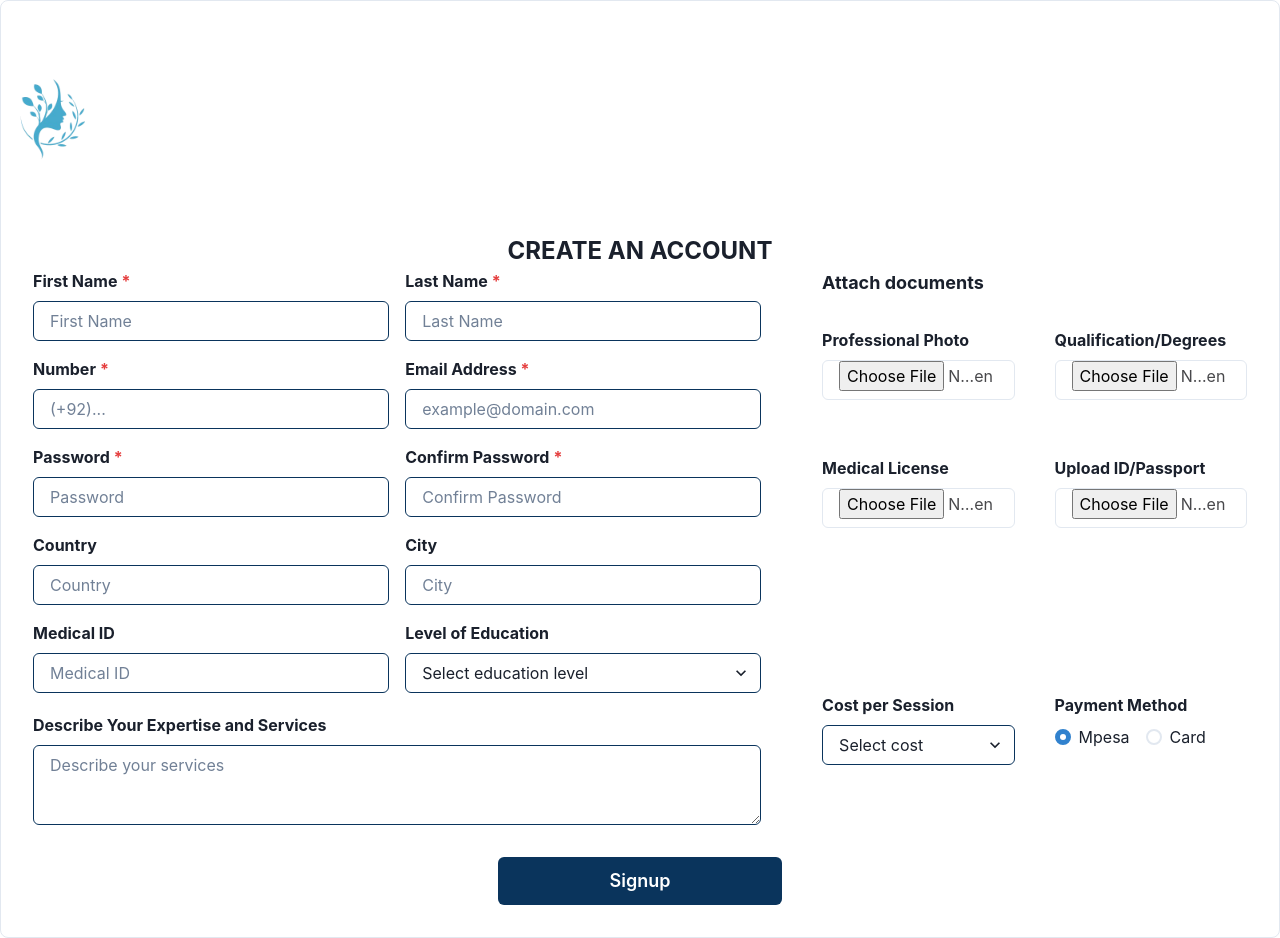
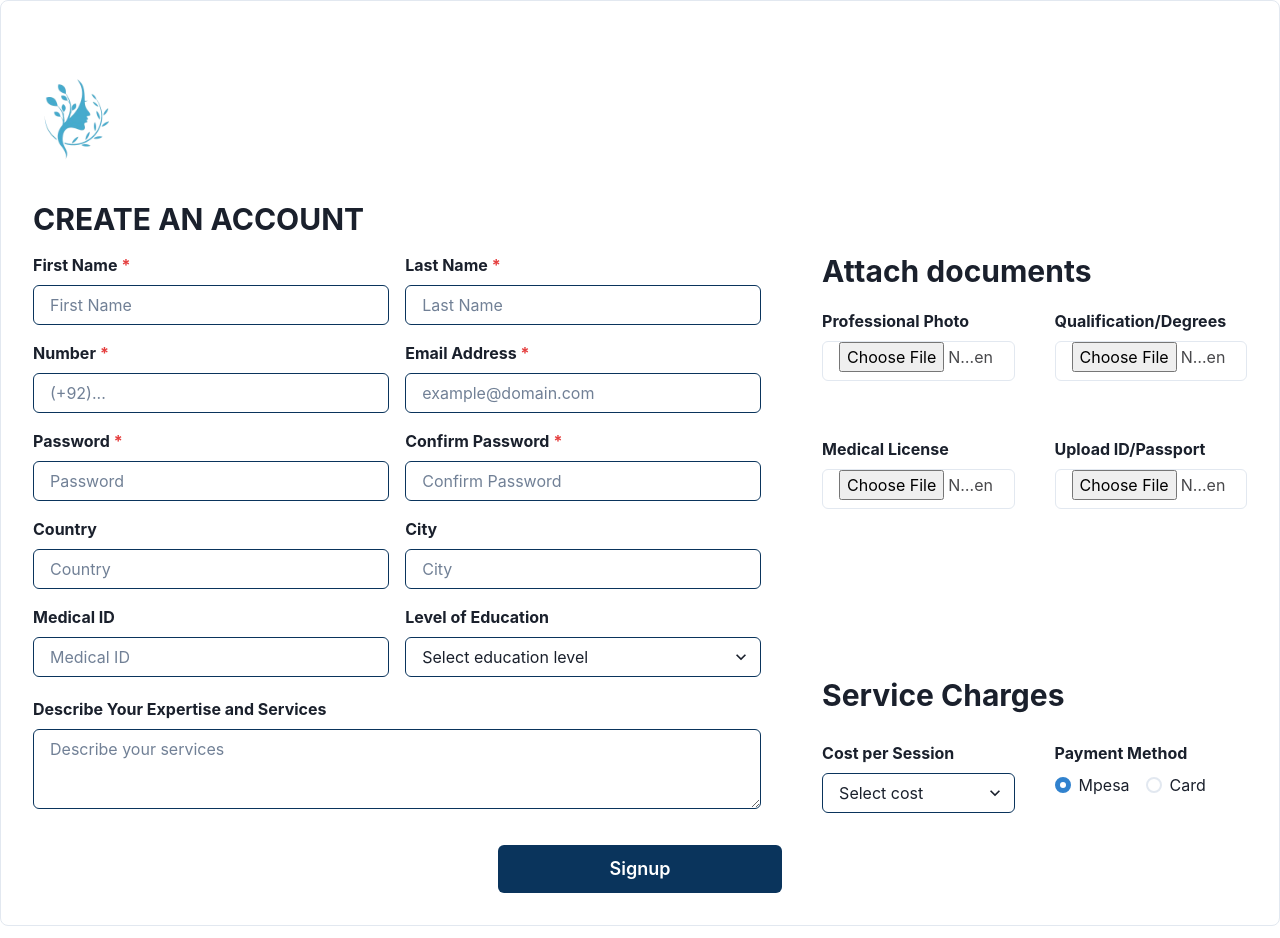
Before and after one commit to MariaGKimani/DermaConnect, a React (Vite) app in the folder frontend/: page /dermatologistSignup in a window 1280 px wide. Built offline with nearby package versions, Linux system fonts and the light colour scheme.

Commit message:
Adds missing headings and aligns headings

```diff
--- a/frontend/src/pages/DermSignUp.jsx
+++ b/frontend/src/pages/DermSignUp.jsx
@@ -1,6 +1,7 @@
 import React from "react";
 import {
-  Box, Button, FormControl, Image, FormLabel, Input, Select, Textarea, Flex, RadioGroup, Radio
+  Box, Button, FormControl, Image, FormLabel, Input, Select, Textarea, Flex, RadioGroup, Radio,
+  Heading
 } from "@chakra-ui/react";
 import logo from "../assets/Pink_Minimal_Skincare___Hair_Free_Logo__1_-removebg-preview.png";
 
@@ -8,11 +9,11 @@ const DermatologistSignupForm = () => {
   return (
     <Box p={'8'} borderWidth="1px" borderRadius="lg">
       <Box textAlign="center" mb={0}>
-        <Image src={logo} alt='dermaconnect-logo' height='200px' ml='-5rem' mb={0}/>
+        <Image src={logo} alt='dermaconnect-logo' height='200px' ml={'-3.5rem'}/>
       </Box>
-      <Box as="h1" fontSize="2xl" fontWeight="bold" textAlign="center" mb={'0'} >
+      <Heading as="h1" fontSize="3xl" fontWeight="bold" mt={'-2rem'} mb={'1rem'} >
         CREATE AN ACCOUNT
-      </Box>
+      </Heading>
 
       <Flex justify="space-between" align="flex-start" w="100%">
         <Flex direction="column" w="60%" gap={4}>
@@ -82,9 +83,9 @@ const DermatologistSignupForm = () => {
         </Flex>
 
         <Flex direction="column" w="35%" gap={4} align="flex-start">
-          <Box fontSize="lg" fontWeight="bold" mb={4}>
+          <Heading as="h3" size="lg" fontWeight="bold" mb={1}>
             Attach documents
-          </Box>
+          </Heading>
           <Flex w="100%" gap={10}>
             <Flex direction="column" gap={14} w="50%">
               <FormControl>
@@ -122,7 +123,11 @@ const DermatologistSignupForm = () => {
         </Flex>
 
         <Flex direction="column" w="35%" gap={4} align="flex-start">
+          <Heading as="h3" size="lg" fontWeight="bold" mb={3}>
+           Service Charges
+          </Heading>
           <Flex w="100%" justify="space-between" gap={10}>
+
             <Flex direction="column" gap={4} w="50%">
               <FormControl>
                 <FormLabel fontWeight="bold">Cost per Session</FormLabel>
```
